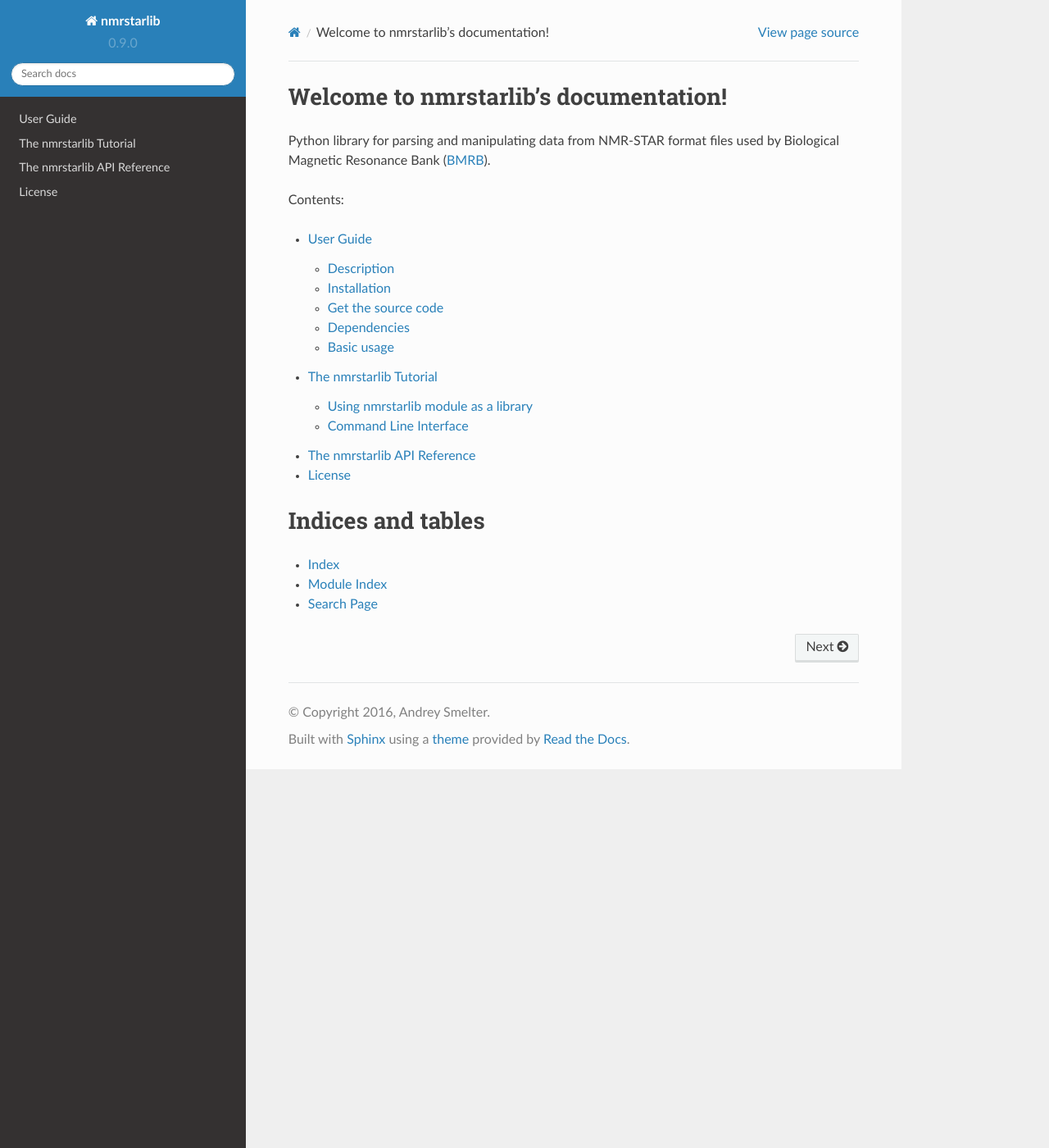
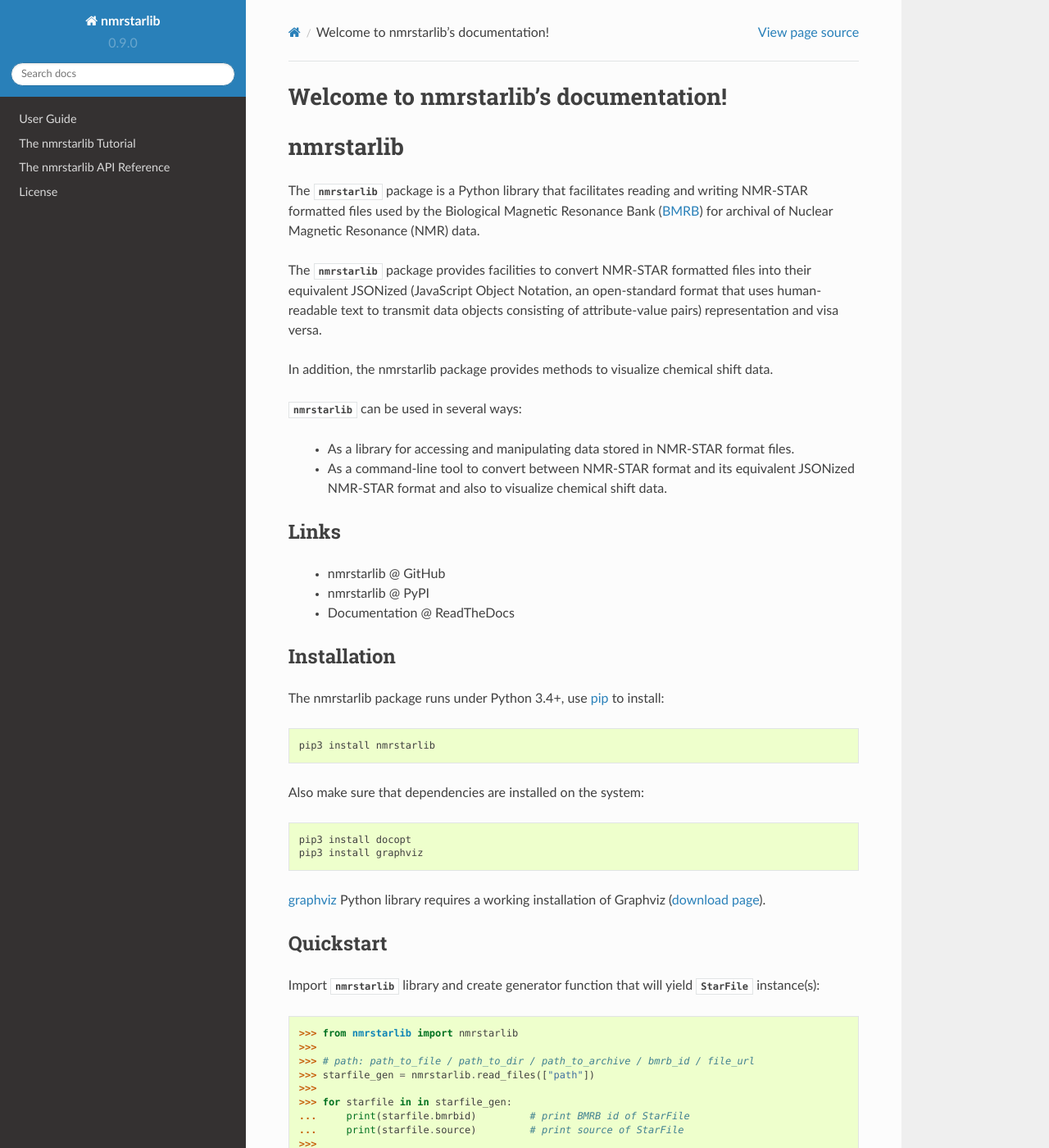
Before and after one commit to MoseleyBioinformaticsLab/nmrstarlib, a Sphinx documentation site: the page built from docs/index.rst, in a window 1280 px wide and 1400 px high. Shown: the whole window at 82% size. Built offline with Sphinx 7.4.7 and the Read the Docs theme 2.0.0, drawn with Linux system fonts in a browser that asks for light colours; some of the changed text lies outside the part shown.

Commit message:
Documentation update

```diff
--- a/README.rst
+++ b/README.rst
@@ -1,24 +1,29 @@
 nmrstarlib
 ==========
 
-The nmrstarlib package is a Python library that facilitates reading and writing
-NMR-STAR formatted files used by the Biological Magnetic Resonance Bank (BMRB)
+The :mod:`nmrstarlib` package is a Python library that facilitates reading and writing
+NMR-STAR formatted files used by the Biological Magnetic Resonance Bank (BMRB_)
 for archival of Nuclear Magnetic Resonance (NMR) data.
 
-The nmrstarlib package provides facilities to convert NMR-STAR formatted files into
+The :mod:`nmrstarlib` package provides facilities to convert NMR-STAR formatted files into
 their equivalent JSONized (JavaScript Object Notation, an open-standard format that
-uses human-readable text to transmit data objects consisting of attribute–value pairs)
+uses human-readable text to transmit data objects consisting of attribute-value pairs)
 representation and visa versa.
 
 In addition, the nmrstarlib package provides methods to visualize chemical shift data.
 
+:mod:`nmrstarlib` can be used in several ways:
+
+   * As a library for accessing and manipulating data stored in NMR-STAR format files.
+   * As a command-line tool to convert between NMR-STAR format and its equivalent JSONized
+     NMR-STAR format and also to visualize chemical shift data.
 
 Links
 ~~~~~
 
    * nmrstarlib @ GitHub
    * nmrstarlib @ PyPI
-   * Documentation
+   * Documentation @ ReadTheDocs
 
 Installation
 ~~~~~~~~~~~~
@@ -36,23 +41,33 @@ Also make sure that dependencies are installed on the system:
    pip3 install docopt
    pip3 install graphviz
 
+graphviz_ Python library requires a working installation of Graphviz (`download page`_).
 
+Quickstart
+~~~~~~~~~~
 
+Import :mod:`nmrstarlib` library and create generator function that will yield
+:class:`~nmrstarlib.nmrstarlib.StarFile` instance(s):
 
+>>> from nmrstarlib import nmrstarlib
+>>>
+>>> # path: path_to_file / path_to_dir / path_to_archive / bmrb_id / file_url
+>>> starfile_gen = nmrstarlib.read_files(["path"])
+>>>
+>>> for starfile in in starfile_gen:
+...     print(starfile.bmrbid)         # print BMRB id of StarFile
+...     print(starfile.source)         # print source of StarFile
+>>>
 
+License
+~~~~~~~
 
-
-
-
-
-
-
-
-
-
+This package is distributed under the `MIT license`_.
 
 .. _pip: http://pip.readthedocs.io
 .. _docopt: http://docopt.readthedocs.io/
 .. _graphviz: http://graphviz.readthedocs.io/
 .. _BMRB: http://www.bmrb.wisc.edu
 .. _download page: http://www.graphviz.org/Download.php
+
+.. _MIT license: http://opensource.org/licenses/MIT
--- a/docs/guide.rst
+++ b/docs/guide.rst
@@ -4,8 +4,17 @@ User Guide
 Description
 ~~~~~~~~~~~
 
-:mod:`nmrstarlib` provides a simple Python interface for the parsing and manipulating
-data stored in NMR-STAR format files used by Biological Magnetic Resonance Bank (BMRB_).
+:mod:`nmrstarlib` package provides a simple Python interface for parsing and
+manipulating data stored in NMR-STAR format files used by Biological Magnetic
+Resonance Bank (BMRB_) for archival of Nuclear Magnetic Resonance (NMR)
+experimental data.
+
+Also the nmrstarlib package provides facilities to convert NMR-STAR formatted files
+into their equivalent JSONized (JavaScript Object Notation, an open-standard format that
+uses human-readable text to transmit data objects consisting of attribute-value pairs)
+representation and visa versa.
+
+In addition, the nmrstarlib package provides facilities to visualize chemical shift data.
 
 Installation
 ~~~~~~~~~~~~
@@ -83,18 +92,18 @@ Basic usage
 
    * As a library for accessing and manipulating data stored in NMR-STAR format files.
 
-      * Create :class:`~nmrstarlib.nmrstarlib.StarFile` generator function that will generate
-        (yield) one :class:`~nmrstarlib.nmrstarlib.StarFile` at a time.
+      * Create the :class:`~nmrstarlib.nmrstarlib.StarFile` generator function that will generate
+        (yield) single :class:`~nmrstarlib.nmrstarlib.StarFile` instance at a time.
 
-      * Process each :class:`~nmrstarlib.nmrstarlib.StarFile` object:
+      * Process each :class:`~nmrstarlib.nmrstarlib.StarFile` instance:
 
-         * Process in a for-loop one file at a time.
-         * Process as an iterator calling :py:func:`next` function.
-         * Convert generator to a list of :class:`~nmrstarlib.nmrstarlib.StarFile` objects.
+         * Process NMR-STAR files in a for-loop one file at a time.
+         * Process as an iterator calling the :py:func:`next` built-in function.
+         * Convert the generator into a list of :class:`~nmrstarlib.nmrstarlib.StarFile` objects.
 
    * As a command-line tool:
 
-      * Convert data from NMR-STAR format to JSON format or from JSON format to NMR-STAR format.
+      * Convert from NMR-STAR file format into its equivalent JSON file format and visa versa.
       * Visualize (organize) assigned chemical shift values.
 
 Read :doc:`tutorial` to learn more and see code examples on using :mod:`nmrstarlib` as a library
--- a/docs/index.rst
+++ b/docs/index.rst
@@ -6,8 +6,7 @@
 Welcome to nmrstarlib's documentation!
 ======================================
 
-Python library for parsing and manipulating data from NMR-STAR format files
-used by Biological Magnetic Resonance Bank (BMRB_).
+.. include:: ../README.rst
 
 Contents:
 
```
Also changed, not shown: docs/tutorial.rst (+14 -10 lines).
